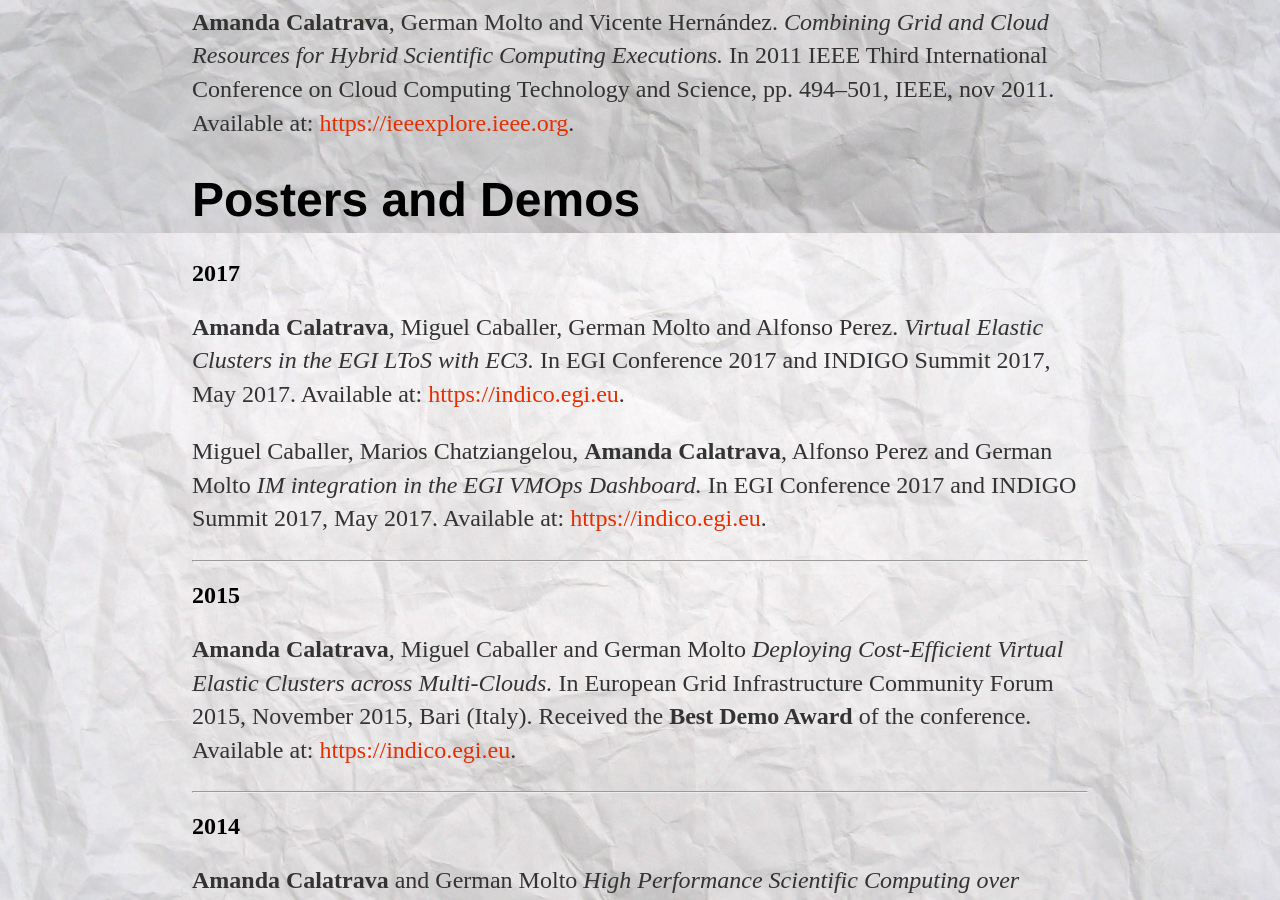
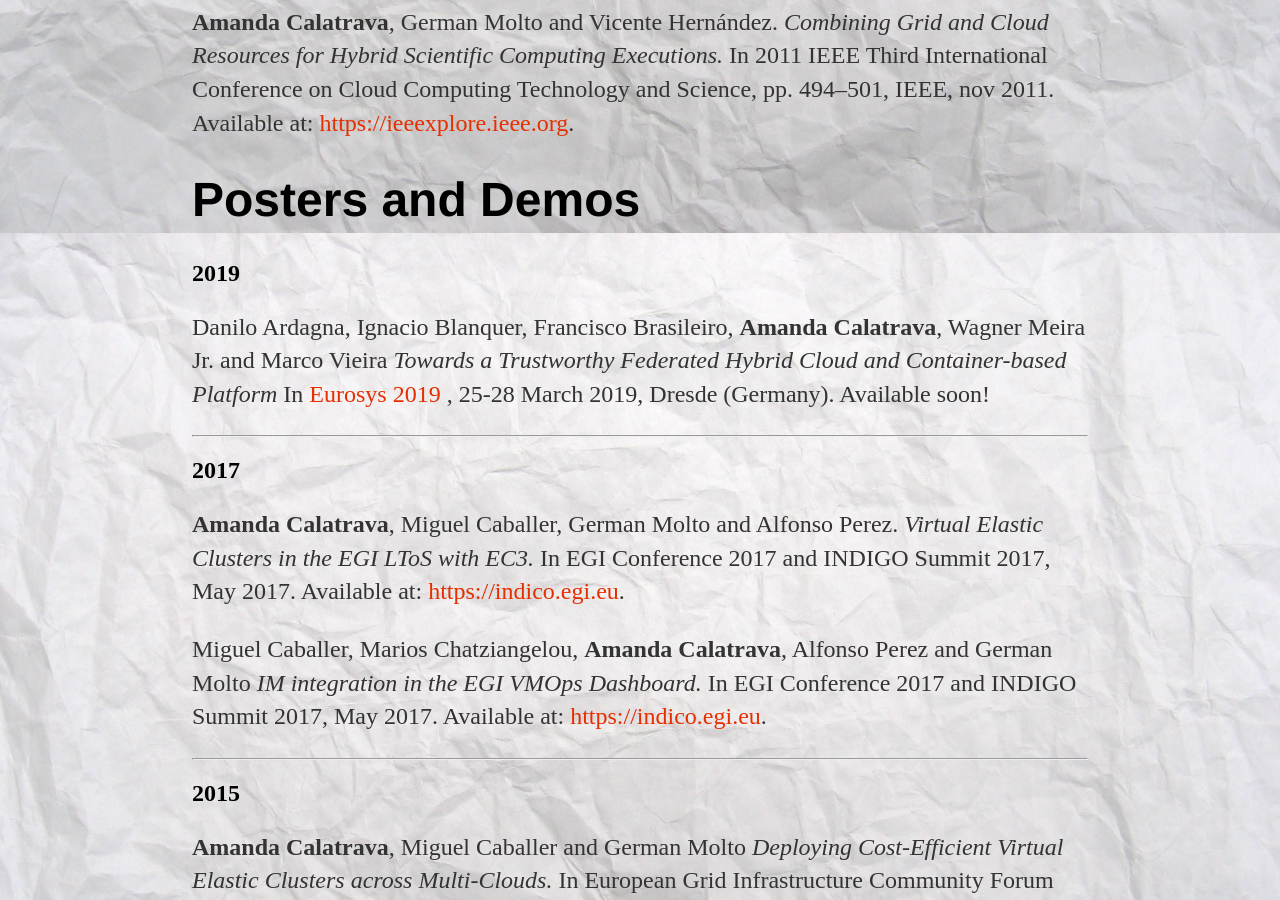
Before and after one commit to amcaar/amcaar.github.io, a Jekyll site: the page built from cv/index.html, in a window 1280 px wide and 900 px high, scrolled down 2647 px. Built offline with Jekyll 4.4.1, drawn with Linux system fonts in a browser that asks for light colours.

Commit message:
Add eurosys poster

```diff
--- a/cv/index.html
+++ b/cv/index.html
@@ -85,6 +85,12 @@
 			Available at: <a class="link" href="http://ieeexplore.ieee.org/document/6133182/">https://ieeexplore.ieee.org</a>.</p>
 
 		<h1>Posters and Demos</h1>
+		<h2>2019</h2>
+		<p> Danilo Ardagna, Ignacio Blanquer, Francisco Brasileiro, <strong>Amanda Calatrava</strong>, Wagner Meira Jr. and Marco Vieira
+			<em>Towards a Trustworthy Federated Hybrid Cloud and Container-based Platform</em>
+			In <a class="link" href="https://www.eurosys2019.org/">Eurosys 2019 </a>, 25-28 March 2019, Dresde (Germany).
+			Available soon! <!--at: <a class="link" href="https://indico.egi.eu/indico/event/2544/contribution/1">https://indico.egi.eu</a>.--></p>
+		<hr>
 		<h2>2017</h2>
 		<p><strong>Amanda Calatrava</strong>, Miguel Caballer, German Molto and Alfonso Perez.
 			<em>Virtual Elastic Clusters in the EGI LToS with EC3.</em>
```
